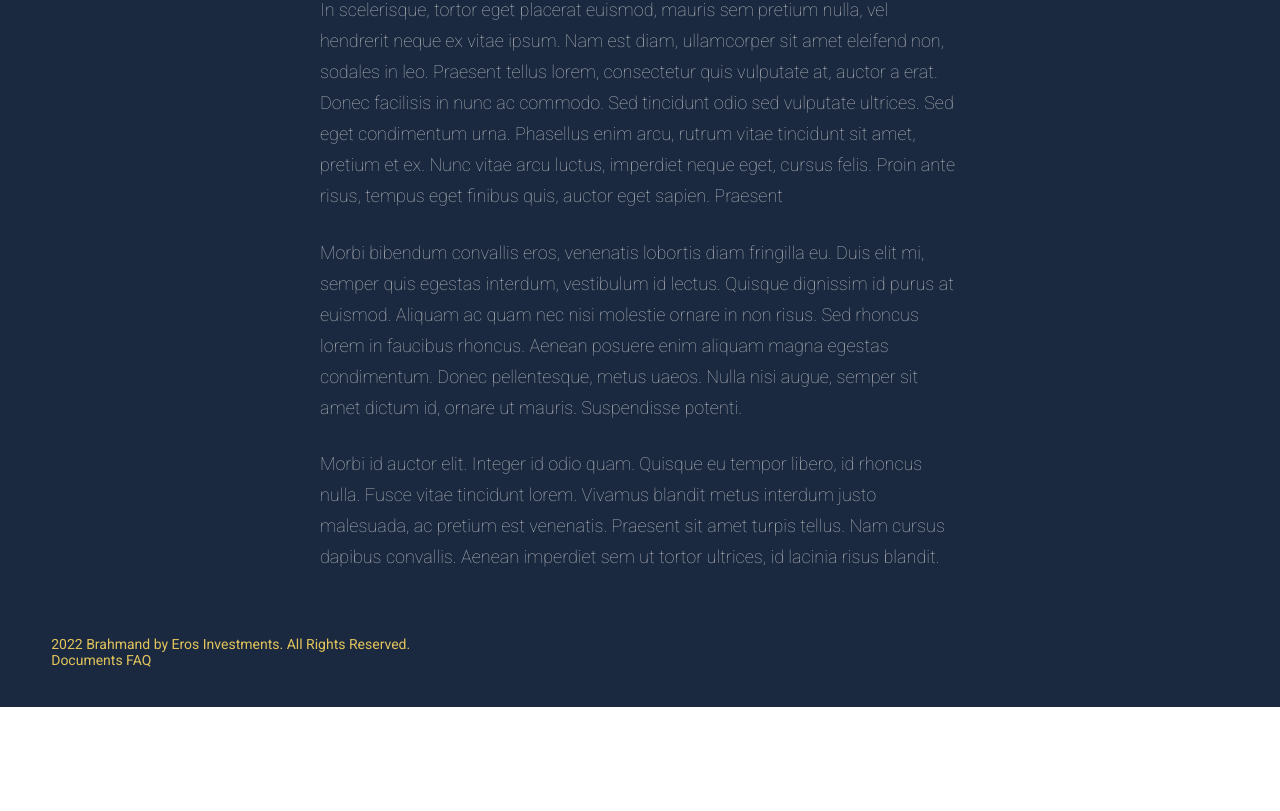
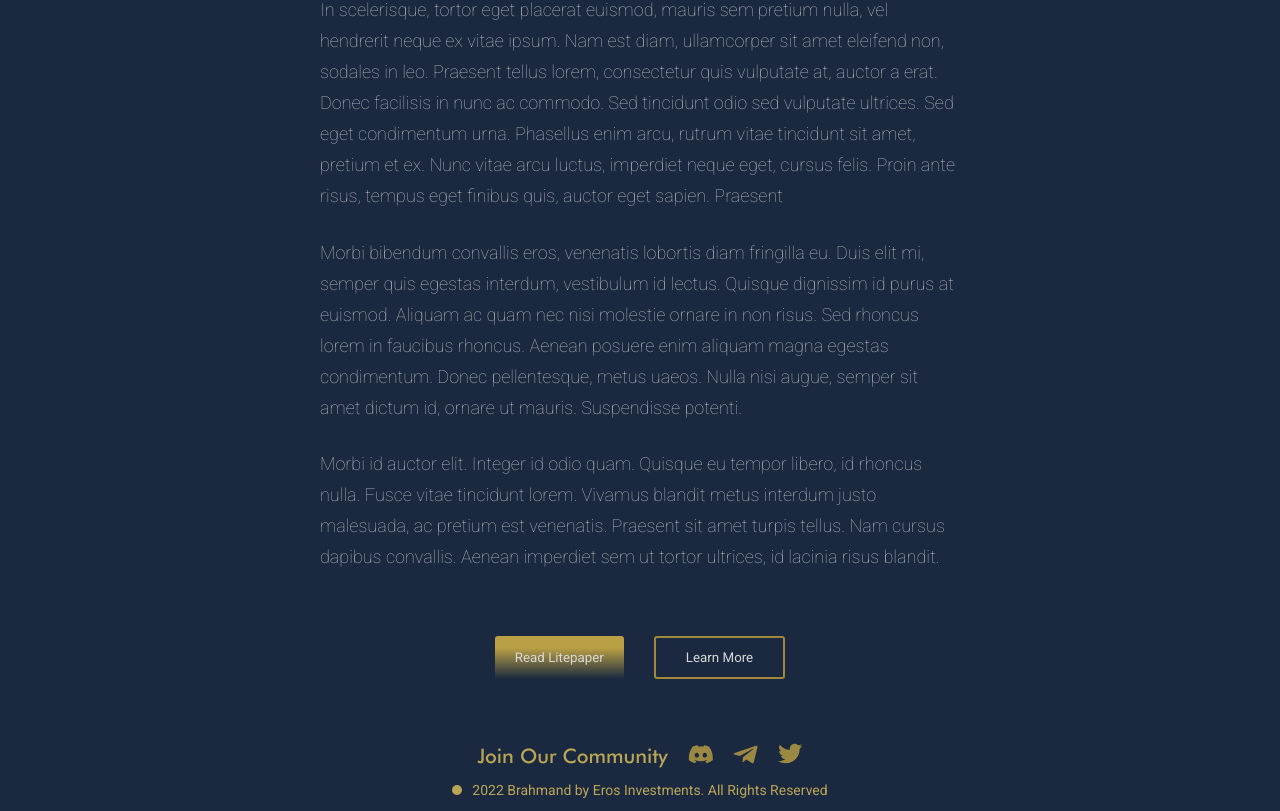
Before and after one commit to jainam240101/brahmand-frontend, a React (Create React App) app: page /home in a window 1280 px wide. Shown: the part 931-1742 px from the top of the page. Before the commit the page ends 1638 px from the top, so only its background shows below. Built offline with nearby package versions, Linux system fonts and the light colour scheme.

Commit message:
Desktop Version Changes

```diff
--- a/src/App.js
+++ b/src/App.js
@@ -14,7 +14,7 @@ const Layout = ({ Component, showFooter = true }) => {
     <>
       {showFooter && <NonAnimatedNavbar />}
       <Component />
-      {showFooter && <Footer />}
+      <Footer />
     </>
   );
 };
@@ -25,9 +25,7 @@ const App = () => {
       <Route path='/' element={<LandingPage />} />
       <Route
         path='/home'
-        element={
-          <Layout Component={Home} showFooter={false} />
-        }
+        element={<Layout Component={Home} showFooter={false} />}
       />
       <Route path='/about' element={<Layout Component={About} />} />
       <Route path='/faq' element={<Layout Component={FAQ} />} />
--- a/src/Components/Footer/Footer.jsx
+++ b/src/Components/Footer/Footer.jsx
@@ -1,12 +1,26 @@
 /** @format */
 
 import React from "react";
-import classes from "./Footer.module.css"
+import classes from "./Footer.module.css";
+import Discord from "../../assets/FAQs/Discord.svg";
+import Telegram from "../../assets/FAQs/Telegram.svg";
+import Twitter from "../../assets/FAQs/Twitter.svg";
+
 const Footer = () => {
   return (
     <div className={classes.Footer}>
-      2022 Brahmand by Eros Investments. All Rights Reserved. <br />
-      Documents FAQ
+      <div className={classes.community}>
+        <div>Join Our Community</div>
+        <div className={classes.Socials}>
+          <img src={Discord} alt='Discord' />
+          <img src={Telegram} alt='Telegram' />
+          <img src={Twitter} alt='Twitter' />
+        </div>
+      </div>
+      <div className={classes.tagline}>
+        <div className={classes.dot} />
+        <div className={classes.text}>2022 Brahmand by Eros Investments. All Rights Reserved</div>
+      </div>
     </div>
   );
 };
--- a/src/Components/Footer/Footer.module.css
+++ b/src/Components/Footer/Footer.module.css
@@ -1,10 +1,44 @@
 .Footer {
     background-color: #1A2940;
-    font-family: 'Roboto', sans-serif;
     color: #E2C45B;
     font-weight: 400;
+    padding-top:5%;
+    display: flex;
+    flex-direction: column;
+    align-items: center;
+}
+
+.community{
+    font-family: 'Futura';
+    opacity:0.8;
+    font-size: 20px;
+    display: flex;
+    align-items: center;
+
+}
+
+.Socials img{
+    margin-left:20px;
+}
+
+.tagline{
+    margin: 1% 0;
+    display: flex;
+    width: 100%;
+    text-align: center;
+    opacity:0.8;
+    align-items: center;
+    font-family: 'Roboto', sans-serif;
+    justify-content: center;
+}
+
+.dot{
+    height:10px;
+    width:10px;
+    background-color: #E2C45B;
+    border-radius: 50%;
+}
+.text{
+    margin-left: 10px;
     font-size: 14px;
-    padding-top: 5%;
-    padding-bottom: 3%;
-    padding-left: 4%;
 }
--- a/src/Components/Navbar/Navbar.jsx
+++ b/src/Components/Navbar/Navbar.jsx
@@ -18,8 +18,8 @@ const Navbar = () => {
         opacity: [0, 1],
       }}
       transition={{
-        delay: sidebar ? 0 : 8,
-        duration: sidebar ? 0 : 4,
+        delay: sidebar ? 0 : 9,
+        duration: sidebar ? 0 : 3,
         ease: "backInOut",
       }}
       className={classes.Container}>
--- a/src/Components/Navbar/Navbar.module.css
+++ b/src/Components/Navbar/Navbar.module.css
@@ -3,7 +3,7 @@
     top:0;
     left: 0;
     width: 100%;
-    background: linear-gradient(180deg, rgba(226, 196, 91, 0.53) 0%, rgba(26, 41, 64, 0.15) 70%);
+    background: linear-gradient(180deg, rgba(226, 196, 91, 0.53) 0%, rgba(26, 41, 64, 0.15) 80%);
     z-index: 100;
     display: flex;
     padding:2% 20%;
--- a/src/pages/FAQ/FAQ.jsx
+++ b/src/pages/FAQ/FAQ.jsx
@@ -96,14 +96,6 @@ const FAQ = () => {
             />
           ))}
         </div>
-        <div className={classes.Socials}>
-          <div>
-            <img src={Discord} alt='Discord' />
-            <img src={Telegram} alt='Telegram' />
-            <img src={Twitter} alt='Twitter' />
-          </div>
-          <div>Join Our Community</div>
-        </div>
       </motion.div>
     </div>
   );
--- a/src/pages/FAQ/FAQ.module.css
+++ b/src/pages/FAQ/FAQ.module.css
@@ -1,6 +1,6 @@
 .Container{
     background: #1A2940;
-    padding-top: 13%;
+    padding-top: 10%;
 }
 
 .Heading{
@@ -42,7 +42,7 @@
     font-family: 'Futura';
     font-weight: 500;
     color: #D8D7D7;
-    margin-bottom: 2%;
+    padding-bottom: 2%;
 }
 .topPart{
     display: flex;
@@ -76,9 +76,12 @@
     .Container{
         padding-top: 25%;
     }
+    .AccordionElements{
+        margin-top: 8%;
+    }
     .AccordionContainer{
-        margin: 0 4%;
-        margin-bottom: 5%;
+        margin: -1% 4%;
+        padding-bottom: 8%;
     }
     .PlusIcon{
         margin-left: 150px;
--- a/src/pages/Home/Components/TopContainer.jsx
+++ b/src/pages/Home/Components/TopContainer.jsx
@@ -50,7 +50,7 @@ const TopContainer = () => {
         }}
         transition={{
           duration: 1,
-          delay: 8,
+          delay: 9,
           ease: "easeInOut",
         }}
         className={classes.TextInsideGlobe}>
@@ -148,7 +148,7 @@ const AnimatedText = ({ className, children }) => {
       }}
       transition={{
         duration: 1,
-        delay: 10,
+        delay: 11,
         ease: "easeInOut",
       }}
       className={className}>
--- a/src/pages/Home/Components/TopContainer.module.css
+++ b/src/pages/Home/Components/TopContainer.module.css
@@ -35,7 +35,7 @@
 
 .TextInsideGlobe {
     position: absolute;
-    top: 17%;
+    margin-top: 20%;
     width: 100%;
     text-align: center;
     font-family: "Futura";
@@ -53,7 +53,7 @@
 
 .textLayer1 {
     position: absolute;
-    top: 15%;
+    top: 16%;
     left: 0;
     width: 100%;
     display: flex;
@@ -65,7 +65,7 @@
 
 .textLayer2 {
     position: absolute;
-    top: 26%;
+    top: 27%;
     left: 0;
     width: 100%;
     display: flex;
@@ -77,7 +77,7 @@
 
 .textLayer3 {
     position: absolute;
-    top: 33%;
+    top: 34%;
     left: 0;
     width: 100%;
     display: flex;
@@ -128,19 +128,19 @@
     .textLayer1 {
         padding-right: 15%;
         padding-left: 14%;
-        top:18%;
+        top:19%;
         /* display: none; */
     }
     .textLayer2 {
         padding-left: 25%;
         padding-right: 21%;
-        top: 30%;
+        top: 32%;
     }
     .TextInsideGlobe{
-        margin-top: 2%;
+        margin-top: 17%;
     }
     .textLayer3 {
-        top: 38%;
+        top: 40%;
     }
 }
 
--- a/src/pages/Home/Home.jsx
+++ b/src/pages/Home/Home.jsx
@@ -2,6 +2,9 @@
 
 import React from "react";
 import { useLocation } from "react-router-dom";
+import Discord from "../../assets/FAQs/Discord.svg";
+import Telegram from "../../assets/FAQs/Telegram.svg";
+import Twitter from "../../assets/FAQs/Twitter.svg";
 import NonAnimatedNavbar from "../../Components/Navbar/NonAnimatedNavbar";
 import TopContainer from "./Components/TopContainer";
 import classes from "./Home.module.css";
@@ -50,9 +53,9 @@ const Home = () => {
         turpis tellus. Nam cursus dapibus convallis. Aenean imperdiet sem ut
         tortor ultrices, id lacinia risus blandit.
       </div>
-      <div className={classes.Footer}>
-        2022 Brahmand by Eros Investments. All Rights Reserved. <br />
-        Documents FAQ
+      <div className={classes.btnGroup}>
+        <button className={classes.litepaper}>Read Litepaper</button>
+        <button className={classes.learnMore}>Learn More</button>
       </div>
     </div>
   );
--- a/src/pages/Home/Home.module.css
+++ b/src/pages/Home/Home.module.css
@@ -24,14 +24,34 @@
     line-height:31px;
 }
 
-.Footer{
+
+.btnGroup{
+    display: flex;
+    justify-content: center;
+    margin-top:5%;
+}
+
+.litepaper{
+    background: linear-gradient(180deg, #BAA044 27.6%, rgba(186, 160, 68, 0) 100%);
+    border-radius: 3px;
+    border:none;
+    color:hsl(0, 1%, 85%);
+    font-weight: 400;
     font-family: 'Roboto', sans-serif;
-    color: #E2C45B;
+    padding: 12px 20px;
+    gap: 10px;
+    cursor: pointer;
+}
+.learnMore{
+    cursor: pointer;
+    margin-left:30px;
+    border-radius: 3px;
+    background: none;
+    padding: 12px 30px;
+    color:#D8D7D7;
     font-weight: 400;
-    font-size: 14px;
-    padding-top:5% ;
-    padding-bottom:3%;
-    padding-left:4%;
+    font-family: 'Roboto', sans-serif;
+    border:2px solid #A18739;
 }
 
 @media only screen and (max-width:640px){
--- a/src/pages/LandingPage/LandingPage.module.css
+++ b/src/pages/LandingPage/LandingPage.module.css
@@ -19,12 +19,13 @@
 
 .Logo {
   margin-top: 7%;
-  filter: saturate(150%);
+  /* filter: saturate(150%); */
 }
 
 .enterbtn {
   margin-top: 3%;
   border:0;
+  opacity: 0.8;
   background: none;
   cursor: pointer;
 }
```
Also changed, not shown: src/assets/LandingPage/Logo.png, src/assets/LandingPage/Logo.svg.
